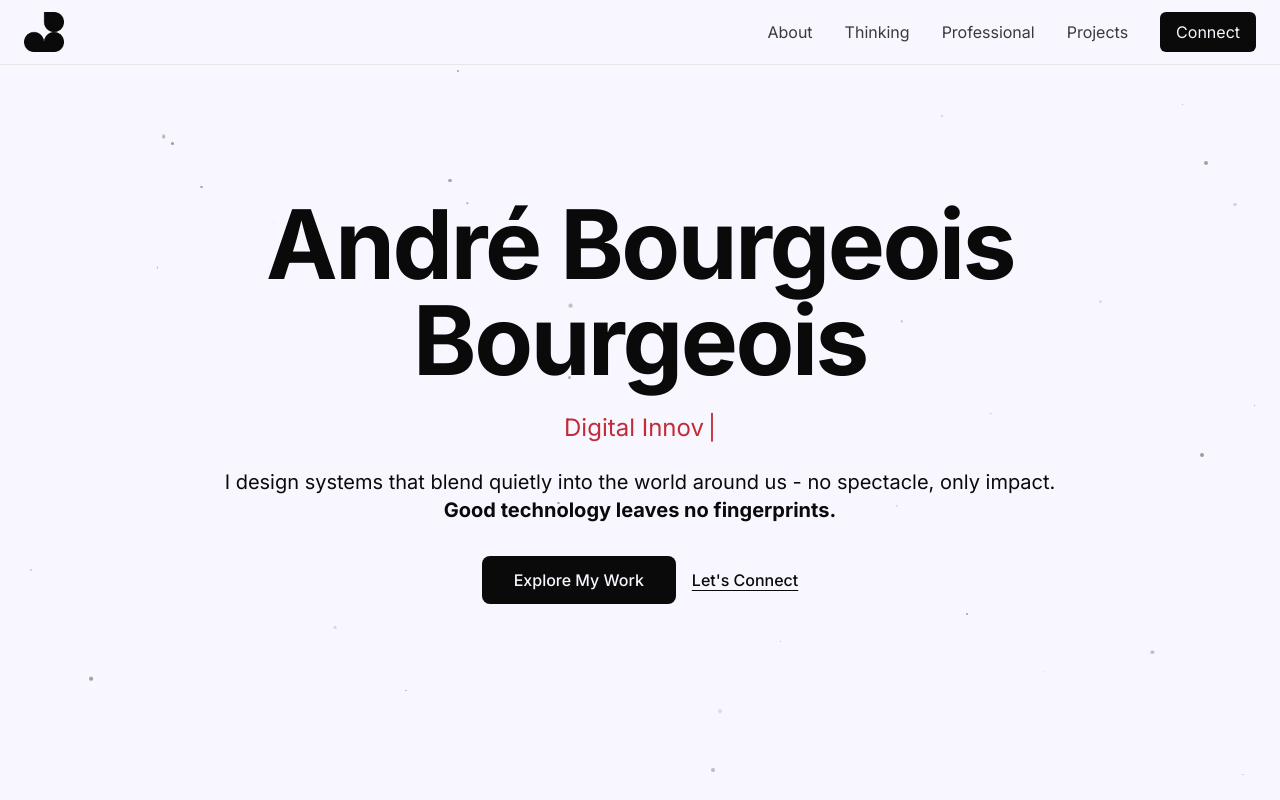
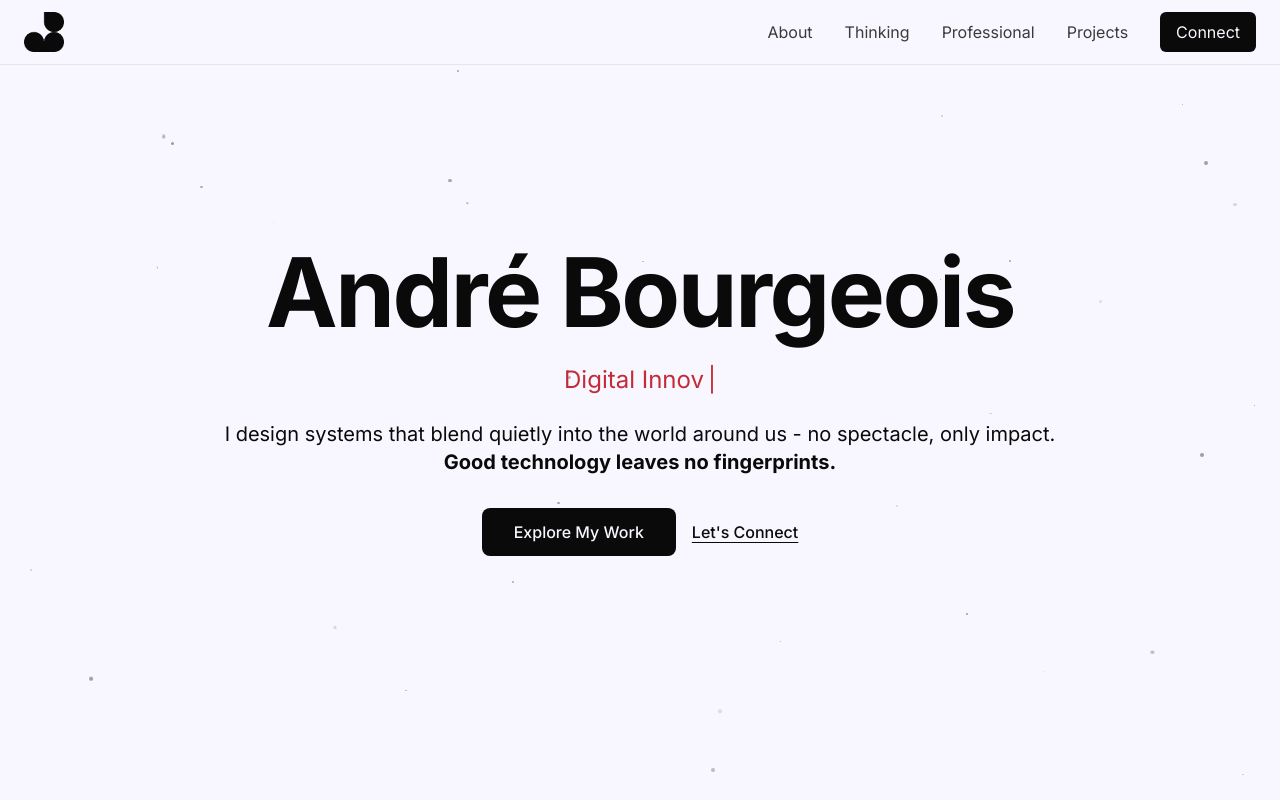
Before and after one commit to andre-bourgeois/andre-bourgeois.github.io, a React (Vite) app: page / in a window 1280 px wide. Shown: the top 800 px of the page. Built offline with nearby package versions, Linux system fonts and the light colour scheme.

Commit message:
Code edited in Lovable Code Editor
Edited UI in Lovable

```diff
--- a/src/components/Hero.tsx
+++ b/src/components/Hero.tsx
@@ -27,7 +27,7 @@ const Hero = () => {
             {/* Main Heading */}
             <h1 className="text-6xl md:text-7xl lg:text-8xl font-bold tracking-tight mb-6">
               <span className="block">André Bourgeois</span>
-              <span className="block text-primary">Bourgeois</span>
+
             </h1>
 
             {/* Philosophy Statement with Typing Animation */}
```
